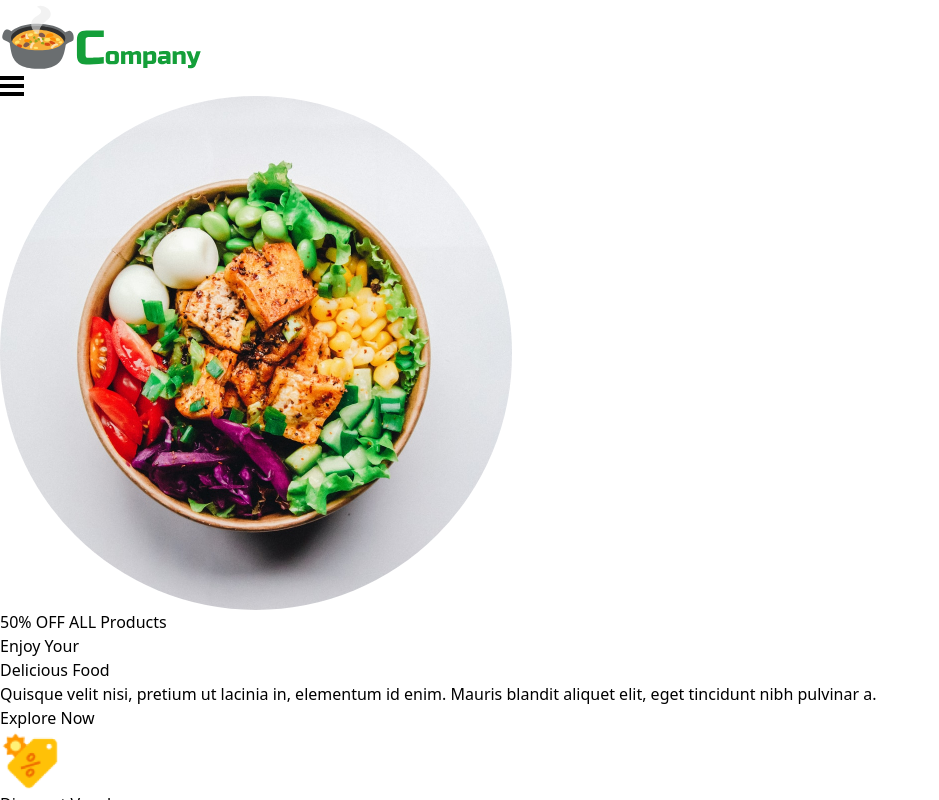
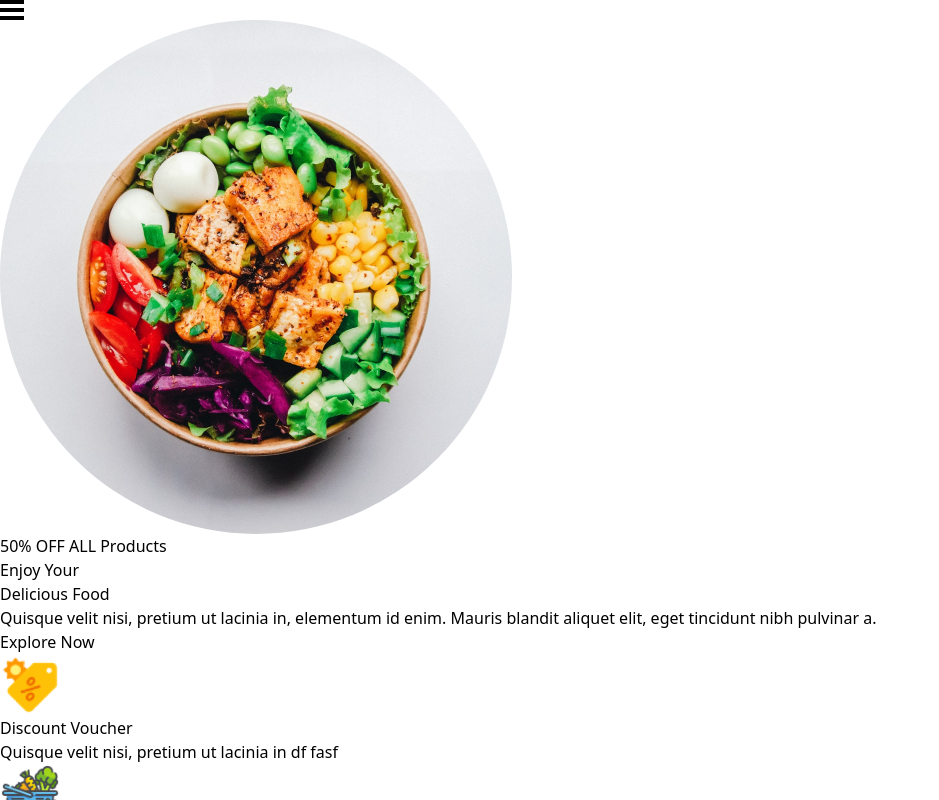
Before and after one commit to Kishan2029/Restaurent-Page, a React (Vite) app: page / in a window 1280 px wide. Shown: the top 800 px of the page, without its empty margins (0-939 px from the left). Built offline with nearby package versions, Linux system fonts and the light colour scheme.

Commit message:
image code commented as it was giving error in deployment

```diff
--- a/src/components/Navbar.jsx
+++ b/src/components/Navbar.jsx
@@ -6,7 +6,7 @@ function Navbar() {
   return (
     <div className="flex justify-between mt-0 mx-12 ">
       {/* <div className="font-bold text-xl">XYZ Company</div> */}
-      <img className="h-24 w-40" src={Logo} />
+      {/* <img className="h-24 w-40" src={Logo} /> */}
       <img className="h-6 w-7 self-center" src={Burger} />
     </div>
   );
```
